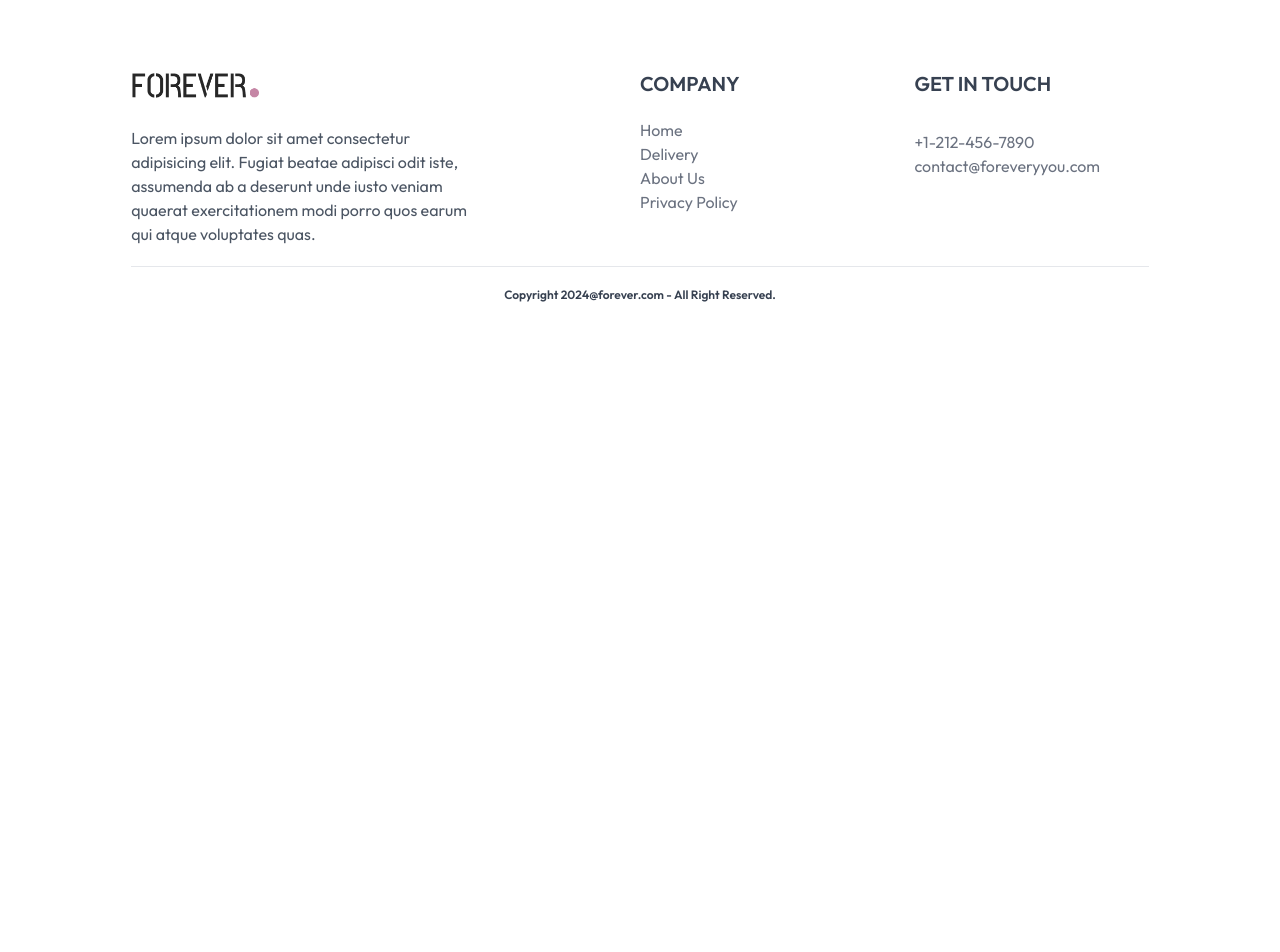
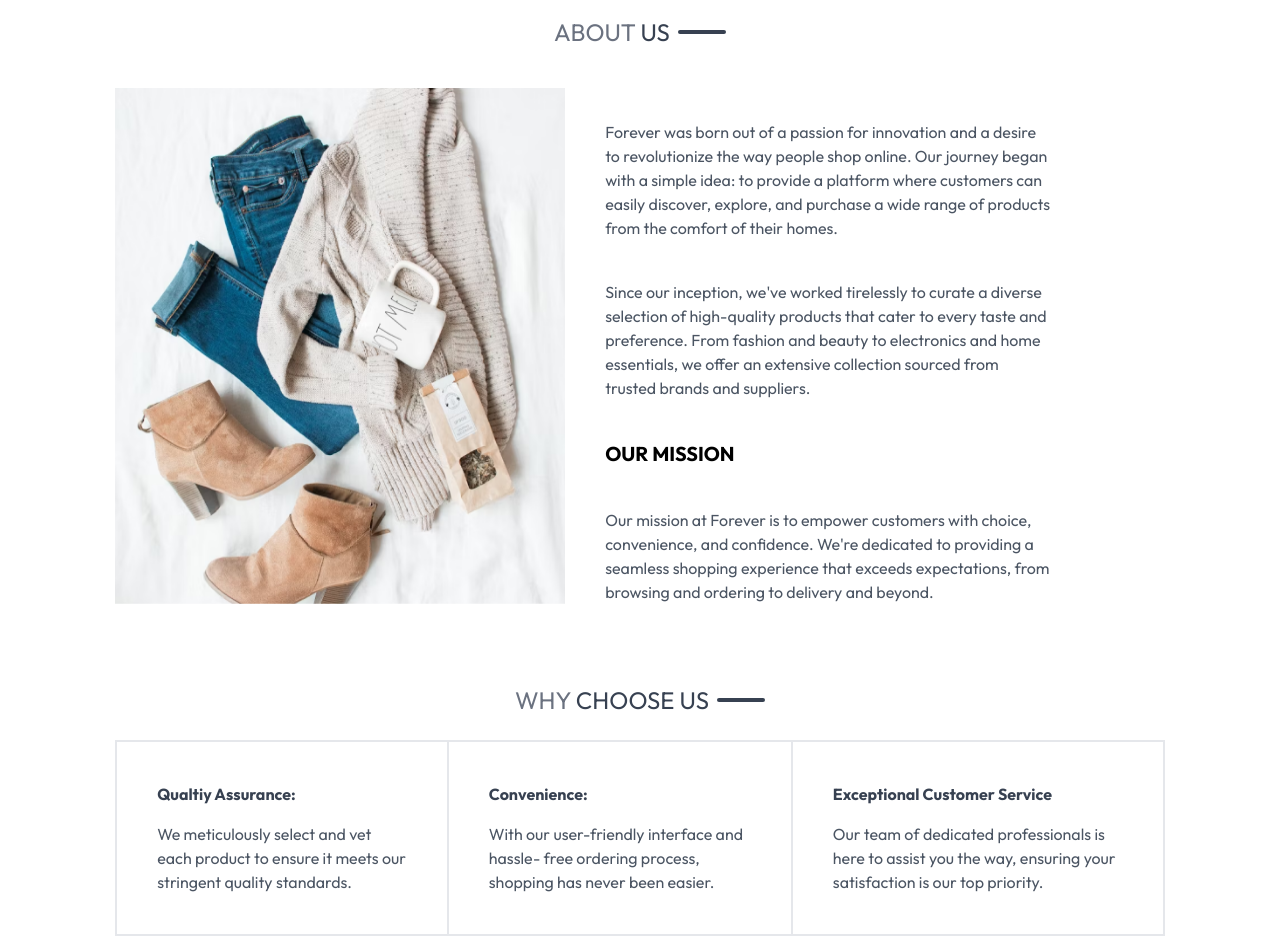
Before and after one commit to dakshsawhneyy/WearSphere-Ecommerce-MERN, a React (Vite) app in the folder frontend/: page /about in a window 1280 px wide. Shown: the part 100-1052 px from the top of the page. Before the commit the page ends 800 px from the top, so only its background shows below. Built offline with nearby package versions, Linux system fonts and the light colour scheme.

Commit message:
About Page Done

```diff
--- a/frontend/src/components/SubscribeDiscount.jsx
+++ b/frontend/src/components/SubscribeDiscount.jsx
@@ -10,7 +10,7 @@ return (
         <p className='text-gray-500'>Lorem ipsum dolor sit amet, consectetur adipisicing elit. Voluptatibus, suscipit perferendis</p>
         <form onSubmit={handleSubmit} className='w-full sm:w-1/2 pl-3 flex mx-auto my-10' action="">
             <input className='p-2 outline-none border w-full text-black' type="text" placeholder='Enter your email' required/>
-            <button className='bg-black text-white text-xs px-10 py-4'>SUBSCRIBE</button>
+            <button className='bg-black text-white text-xs px-6 sm:px-10 py-4 transition-all duration-300 hover:bg-gray-600 hover:scale-125'>SUBSCRIBE</button>
         </form>
     </div>
 )
--- a/frontend/src/pages/About.jsx
+++ b/frontend/src/pages/About.jsx
@@ -1,11 +1,51 @@
 import React from 'react'
+import Title from '../components/Title'
+import { assets } from '../assets/frontend_assets/assets'
+import SubscribeDiscount from '../components/SubscribeDiscount'
 
 const About = () => {
 return (
-    <div>
-
+    <div className='h-[80%] flex flex-col border-t-2 mt-2 gap-10'>
+        <div className='mt-12 text-center'>
+            <Title text1={'ABOUT'} text2={'US'} />
+        </div>
+        <div className='flex flex-col sm:flex-row sm:w-full gap-10'>
+            <img className='w-full sm:max-w-[450px]' src={assets.about_img} alt="" />
+            <div className='text-gray-600 mt-8 flex flex-col gap-10'>
+                <p className='sm:w-[80%]'>Forever was born out of a passion for innovation and a desire to revolutionize the way people shop online. Our journey began with a simple idea: to provide a platform where customers can easily discover, explore, and purchase a wide range of products from the comfort of their homes.</p>
+                <p className='sm:w-[80%]'>Since our inception, we've worked tirelessly to curate a diverse selection of high-quality products that cater to every taste and preference. From fashion and beauty to electronics and home essentials, we offer an extensive collection sourced from trusted brands and suppliers.</p>
+                <p className='sm:w-[80%] text-xl text-black font-bold'>OUR MISSION</p>
+                <p className='sm:w-[80%]'>Our mission at Forever is to empower customers with choice, convenience, and confidence. We're dedicated to providing a seamless shopping experience that exceeds expectations, from browsing and ordering to delivery and beyond.</p>
+            </div>
+        </div>
+        <div className='mt-10 mb-8'>
+            <div className='text-center'>
+                <Title text1={"WHY"} text2={"CHOOSE US"} />
+            </div>
+            <div className='flex flex-col sm:flex-row mt-6'>
+                <div className='flex flex-col 1/3 border-2 px-10 py-10 border-b-0 sm:border-b-2 sm:border-r-0'>
+                    <p className='text-gray-700 font-bold'>Qualtiy Assurance:</p>
+                    <p className='text-gray-600 mt-4'>We meticulously select and vet each product to ensure it meets our stringent quality standards.</p>
+                </div>
+                <div className='flex flex-col 1/3 border-2 px-10 py-10'>
+                    <p className='text-gray-700 font-bold'>Convenience:</p>
+                    <p className='text-gray-600 mt-4'>With our user-friendly interface and hassle- free ordering process, shopping has never been easier.</p>
+                </div>
+                <div className='flex flex-col 1/3 border-2 px-10 py-10 border-t-0 sm:border-t-2 sm:border-l-0'>
+                    <p className='text-gray-700 font-bold'>Exceptional Customer Service</p>
+                    <p className='text-gray-600 mt-4'>Our team of dedicated professionals is here to assist you the way, ensuring your satisfaction is our top priority.</p>
+                </div>
+            </div>
+        </div>
+        <SubscribeDiscount />
     </div>
 )
 }
 
 export default About
+
+
+
+//
+
+//
```
